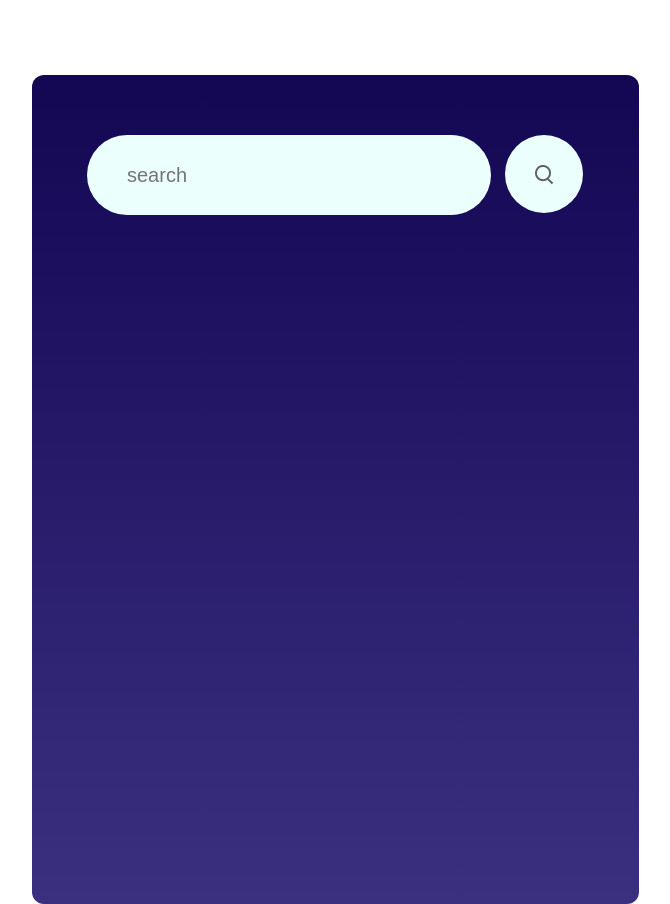
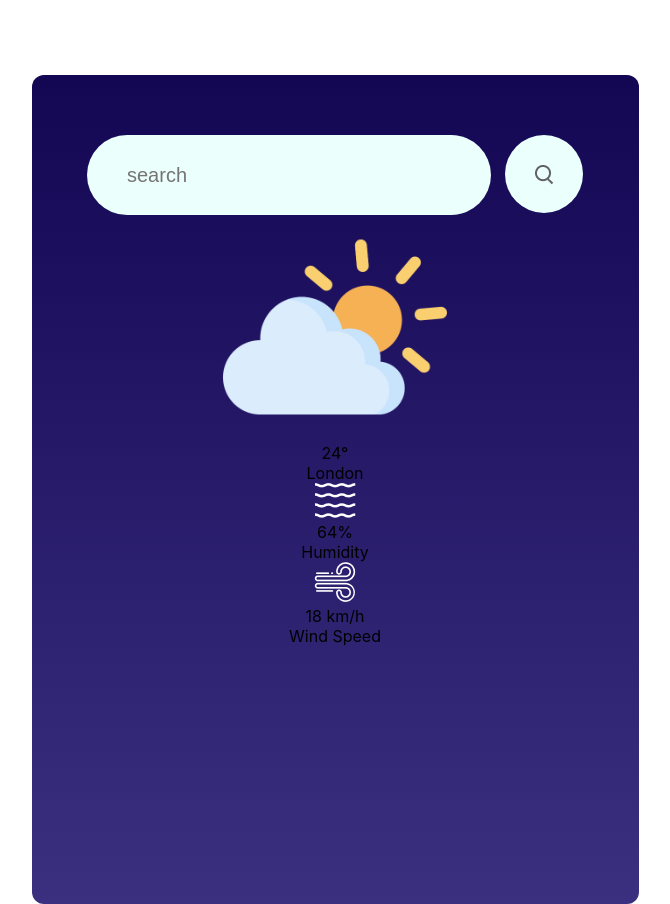
Before and after one commit to jackiejr18/react-weather-app, a React (Create React App) app: page / in a window 1280 px wide. Shown: the whole page, without its empty margins (305-975 px from the left). Built offline with nearby package versions, Linux system fonts and the light colour scheme.

Commit message:
jsx for for app

```diff
--- a/src/Components/WeatherApp/WeatherApp.jsx
+++ b/src/Components/WeatherApp/WeatherApp.jsx
@@ -19,6 +19,27 @@ const WeatherApp = () => {
           <img src={search_icon}/>
         </div>
       </div>
+      <div className='weather-image'>
+        <img src={cloud_icon}/>
+      </div>
+      <div className='weather-temp'>24°</div>
+      <div className='weather-location'>London</div>
+      <div className='data-container'>
+        <div className='element'>
+          <img src={humidity_icon} className='icon'/>
+          <div className='data'>
+            <div className='humidity-percent'>64%</div>
+            <div className='text'>Humidity</div>
+          </div>
+        </div>
+        <div className='element'>
+          <img src={wind_icon} className='icon'/>
+          <div className='data'>
+            <div className='humidity-percent'>18 km/h</div>
+            <div className='text'>Wind Speed</div>
+          </div>
+        </div>
+      </div>
     </div>
   )
 }
```
